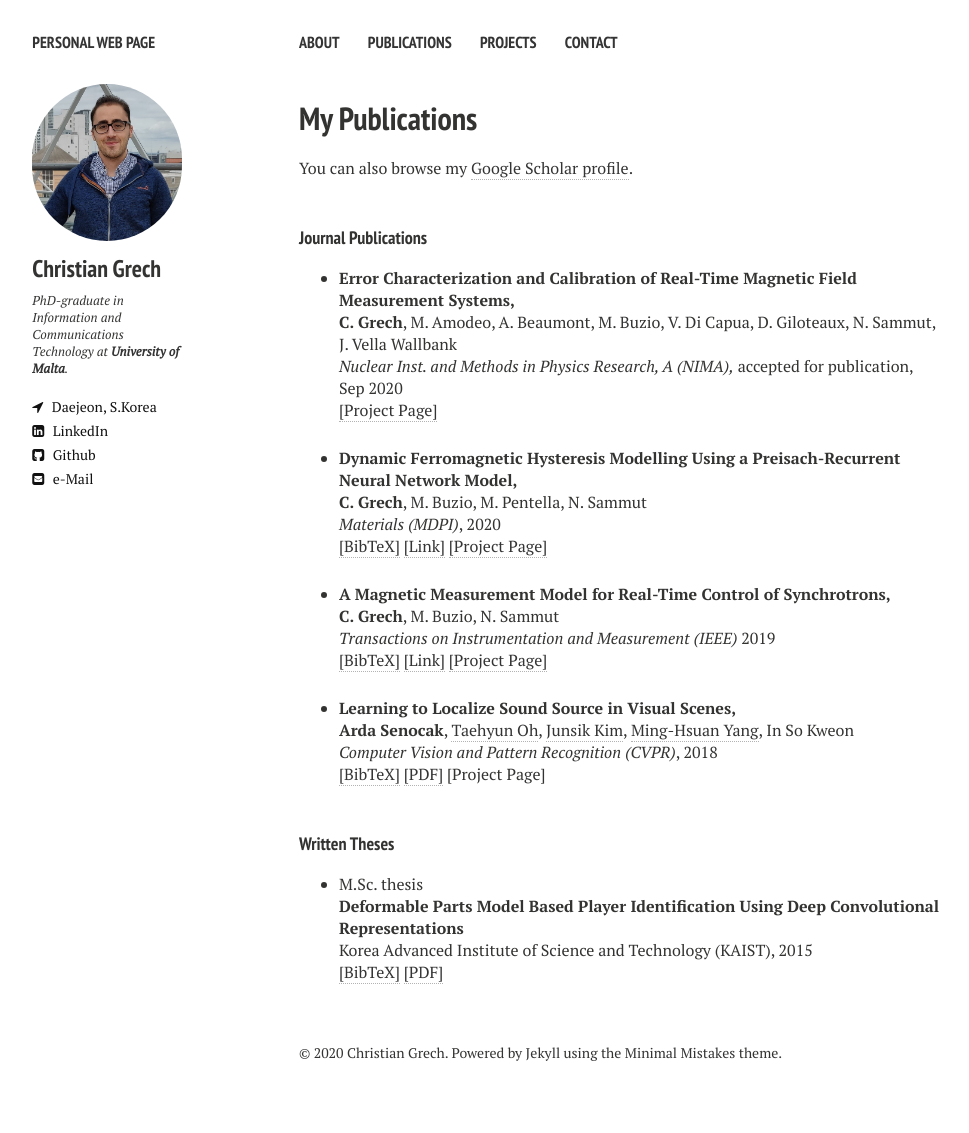
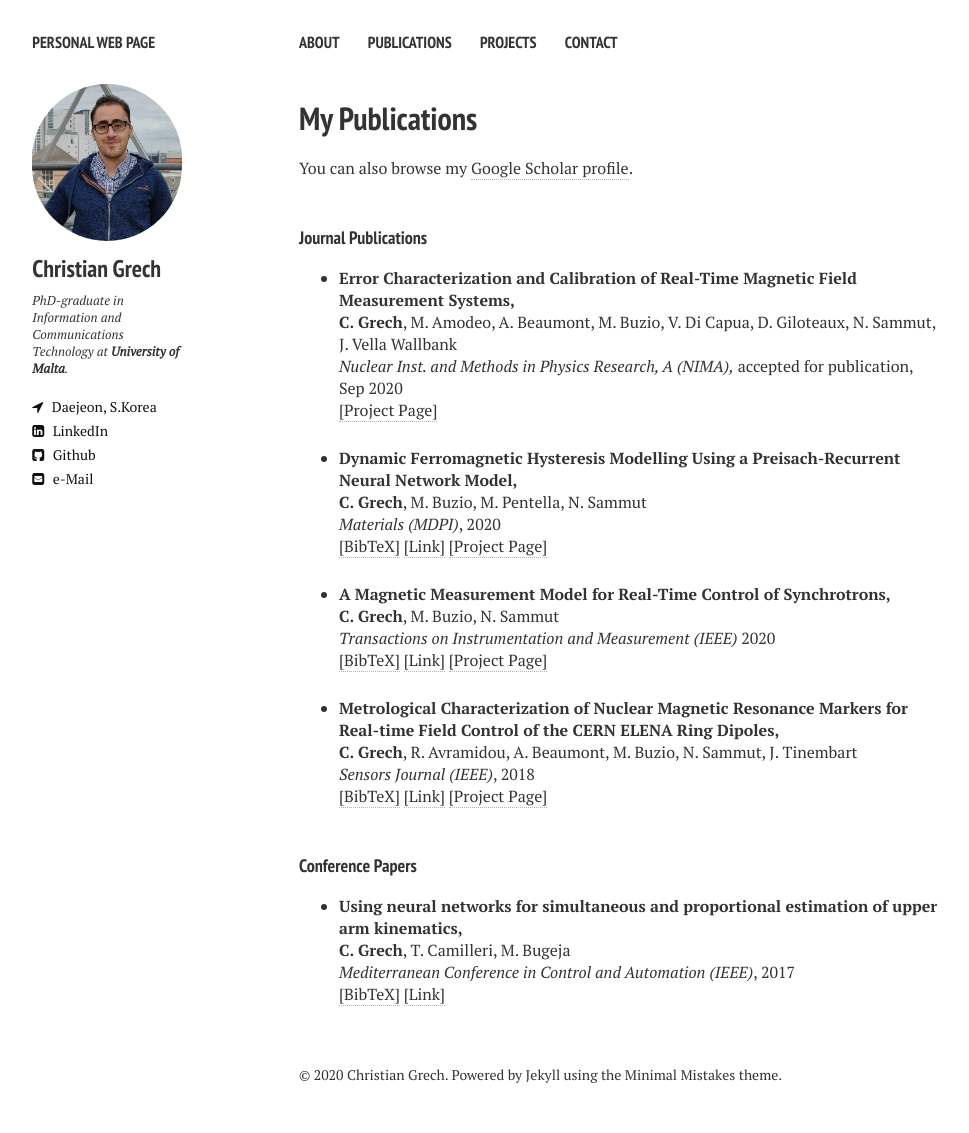
Before and after one commit to cgre23/cgre23.github.io, a Jekyll site: the page built from publications.md, in a window 1280 px wide. Shown: the whole page, without its empty margins (21-990 px from the left). Built offline with Jekyll 4.4.1, drawn with Linux system fonts in a browser that asks for light colours; nearby versions of some CDN libraries; before the commit the page ends 1111 px from its top, so only the background shows below that.

Commit message:
Update publications.html

```diff
--- a/_layouts/publications.html
+++ b/_layouts/publications.html
@@ -124,20 +124,22 @@ accepted for publication, Sep 2020
 <b>A Magnetic Measurement Model for Real-Time Control of Synchrotrons,</b>
 <br><b>C. Grech</b>, M. Buzio, N. Sammut<br>
 <i>Transactions on Instrumentation and Measurement (IEEE)</i>
-2019
+2020
 <br />
-<a href="javascript:toggleBibtex('Arda2018partbased')">[BibTeX]</a>
+<a href="javascript:toggleBibtex('Grech2020')">[BibTeX]</a>
 <a href="https://ieeexplore.ieee.org/document/8680651" target="_blank">[Link]</a>
 <a href="https://cgre23.github.io/tools/" target="_blank">[Project Page]</a>
 </p>
-<div id="bib_Arda2018partbased" class="bibtex noshow">
+<div id="bib_Grech2020" class="bibtex noshow">
 <pre>
-@inproceedings{Arda2018partbased,
-  author = {A. Senocak and T. Oh and J. Kim and I. Kweon},
-  title = {Part-based Player Identification using Deep Convolutional Representation and Multi-scale Pooling},
-  booktitle = {Computer Vision and Pattern Recognition Workshops (CVPRW)},
-  year = {2018}
-}
+@ARTICLE{Grech2020,
+	author={C. {Grech} and M. {Buzio} and N. {Sammut}},
+	journal={IEEE Transactions on Instrumentation and Measurement},
+	title={A Magnetic Measurement Model for Real-Time Control of Synchrotrons},
+	year={2020},
+	volume={69},
+	number={2},
+	pages={393-400},}
 </pre>
 </div>
 </li>
@@ -146,52 +148,55 @@ accepted for publication, Sep 2020
 
 <!-- Item: SoundLocalization -->
 <li ><p>
-<b>Learning to Localize Sound Source in Visual Scenes,</b>
-<br><b>Arda Senocak</b>, <a href="http://thohkaistackr.wixsite.com/page" target="_blank">Taehyun Oh</a>, <a href="https://sites.google.com/site/jskimcv/" target="_blank">Junsik Kim</a>, <a href="http://faculty.ucmerced.edu/mhyang/" target="_blank">Ming-Hsuan Yang</a>, In So Kweon<br>
-<i>Computer Vision and Pattern Recognition (CVPR)</i>,
-2018
+<b>Metrological Characterization of Nuclear Magnetic Resonance Markers for Real-time Field Control of the CERN ELENA Ring Dipoles,</b>
+<br><b>C. Grech</b>, R. Avramidou, A. Beaumont, M. Buzio, N. Sammut, J. Tinembart<br>
+<i>Sensors Journal (IEEE)</i>, 2018
 <br />
-<a href="javascript:toggleBibtex('Arda2018')">[BibTeX]</a>
-<a href="https://arxiv.org/pdf/1803.03849.pdf" target="_blank">[PDF]</a>
-[Project Page]
+<a href="javascript:toggleBibtex('Grech2018')">[BibTeX]</a>
+<a href="https://ieeexplore.ieee.org/document/8370735" target="_blank">[Link]</a>
+<a href="https://cgre23.github.io/tools/" target="_blank">[Project Page]</a>
 </p>
-<div id="bib_Arda2018" class="bibtex noshow">
+<div id="bib_Grech2018" class="bibtex noshow">
 <pre>
-@inproceedings{Arda2018,
-  author = {A. Senocak and T. Oh and J. Kim and M.H. Yang and I. Kweon},
-  title = {Learning to Localize Sound Source in Visual Scenes},
-  booktitle = {Computer Vision and Pattern Recognition (CVPR)},
-  year = {2018}
-}
+@ARTICLE{8370735,
+	author={C. {Grech} and R. {Avramidou} and A. {Beaumont} and M. {Buzio} and N. {Sammut} and J. {Tinembart}},
+	journal={IEEE Sensors Journal},
+	title={Metrological Characterization of Nuclear Magnetic Resonance Markers for Real-Time Field Control of the CERN ELENA Ring Dipoles},
+	year={2018},
+	volume={18},
+	number={14},
+	pages={5826-5833},}
 </pre>
 </div>
 </li>
 </ul>
-<h4 style="margin-bottom:0px;padding-top:20px;">Written Theses</h4>
+<h4 style="margin-bottom:0px;padding-top:20px;">Conference Papers</h4>
 
     <!-- Generated from JabRef by PubList by Truong Nghiem at 06:25 on 2015.07.08. -->
     <ul class="biblist">
 
         <!-- Item: Pont-Tuset2009 -->
-        <li ><p>
-            M.Sc. thesis<br>
-            <b>Deformable Parts Model Based Player Identification Using Deep Convolutional Representations</b><br>
-            Korea Advanced Institute of Science and Technology (KAIST), 2015
-
-            <br />
-            <a href="javascript:toggleBibtex('Arda2015')">[BibTeX]</a>
-
-            <a href="https://drive.google.com/open?id=0B8T48xcUkdetV1JPRjd3cnRlUXc"  target="_blank">[PDF]</a>
-            </p>
-            <div id="bib_Arda2015" class="bibtex noshow">
-                <pre>@MastersThesis{Arda2015,
-    author = {Arda Senocak},
-    title = {Deformable Parts Model Based Player Identification Using Deep Convolutional Representations},
-    school = {Korea {A}dvanced {I}nstitute of {S}cience and {T}echnology},
-    year = {2015}
-}</pre>
-            </div>
-        </li>
+				<li ><p>
+				<b>Using neural networks for simultaneous and proportional estimation of upper arm kinematics,</b>
+				<br><b>C. Grech</b>, T. Camilleri, M. Bugeja<br>
+				<i>Mediterranean Conference in Control and Automation (IEEE)</i>, 2017
+				<br />
+				<a href="javascript:toggleBibtex('Grech2017')">[BibTeX]</a>
+				<a href="https://ieeexplore.ieee.org/document/7984126" target="_blank">[Link]</a>
+				</p>
+				<div id="bib_Grech2017" class="bibtex noshow">
+				<pre>
+					@INPROCEEDINGS{Grech2017,
+					  author={C. {Grech} and T. {Camilleri} and M. {Bugeja}},
+					  booktitle={2017 25th Mediterranean Conference on Control and Automation (MED)},
+					  title={Using neural networks for simultaneous and proportional estimation of upper arm kinematics},
+					  year={2017},
+					  volume={},
+					  number={},
+					  pages={247-252},}
+				</pre>
+				</div>
+				</li>
     </ul>
 
 
```
